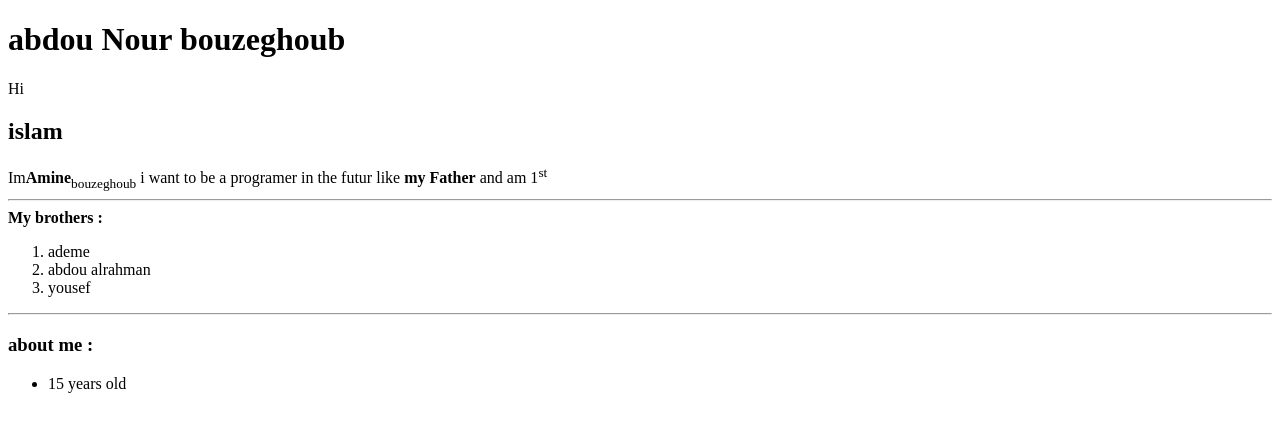
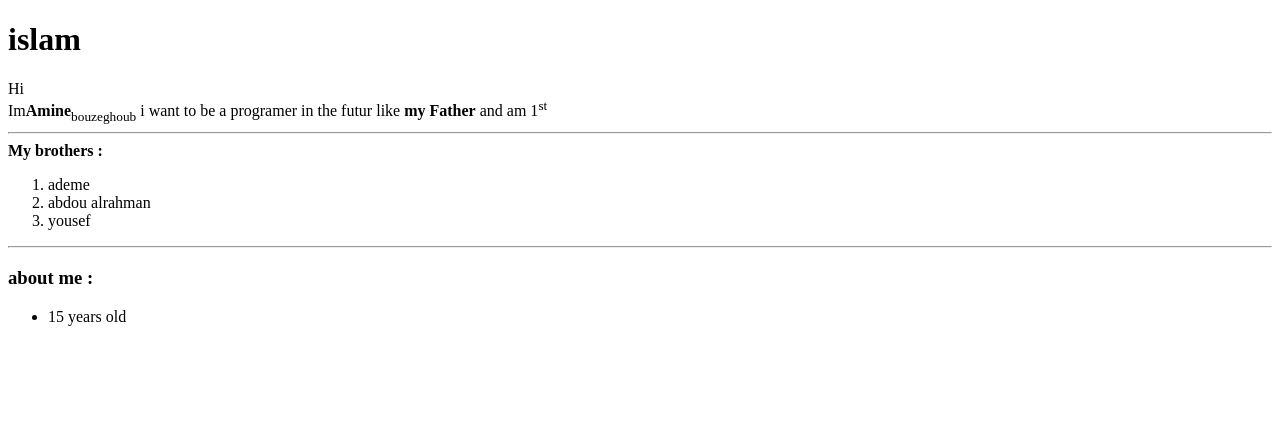
Before and after one commit to aminebouzeghoub/test, a plain HTML site: page index.html in a window 1280 px wide. Drawn offline with Linux system fonts and the light colour scheme.

Commit message:
Update index.html

```diff
--- a/index.html
+++ b/index.html
@@ -5,10 +5,10 @@
         <title>profil</title>
     </head>
     <body>
-        <h1>abdou Nour bouzeghoub</h1>
+        <h1>islam</h1>
 
             Hi<br>
-        <h2>islam</h2>
+
             Im<b>Amine</b><sub>bouzeghoub</sub> i want to be a programer in the futur like
             <b>my Father</b> and am 1<sup>st</sup><hr>
 
```
